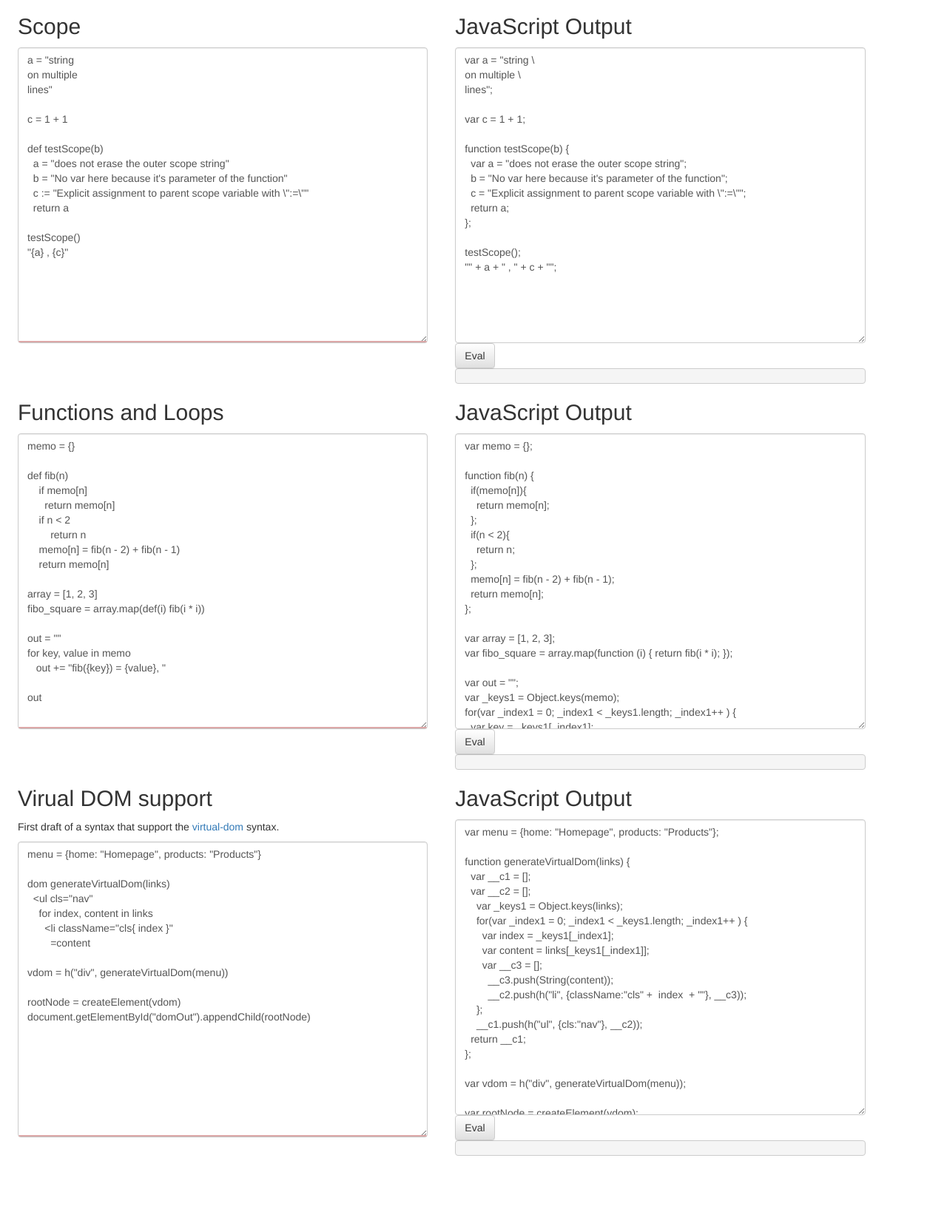
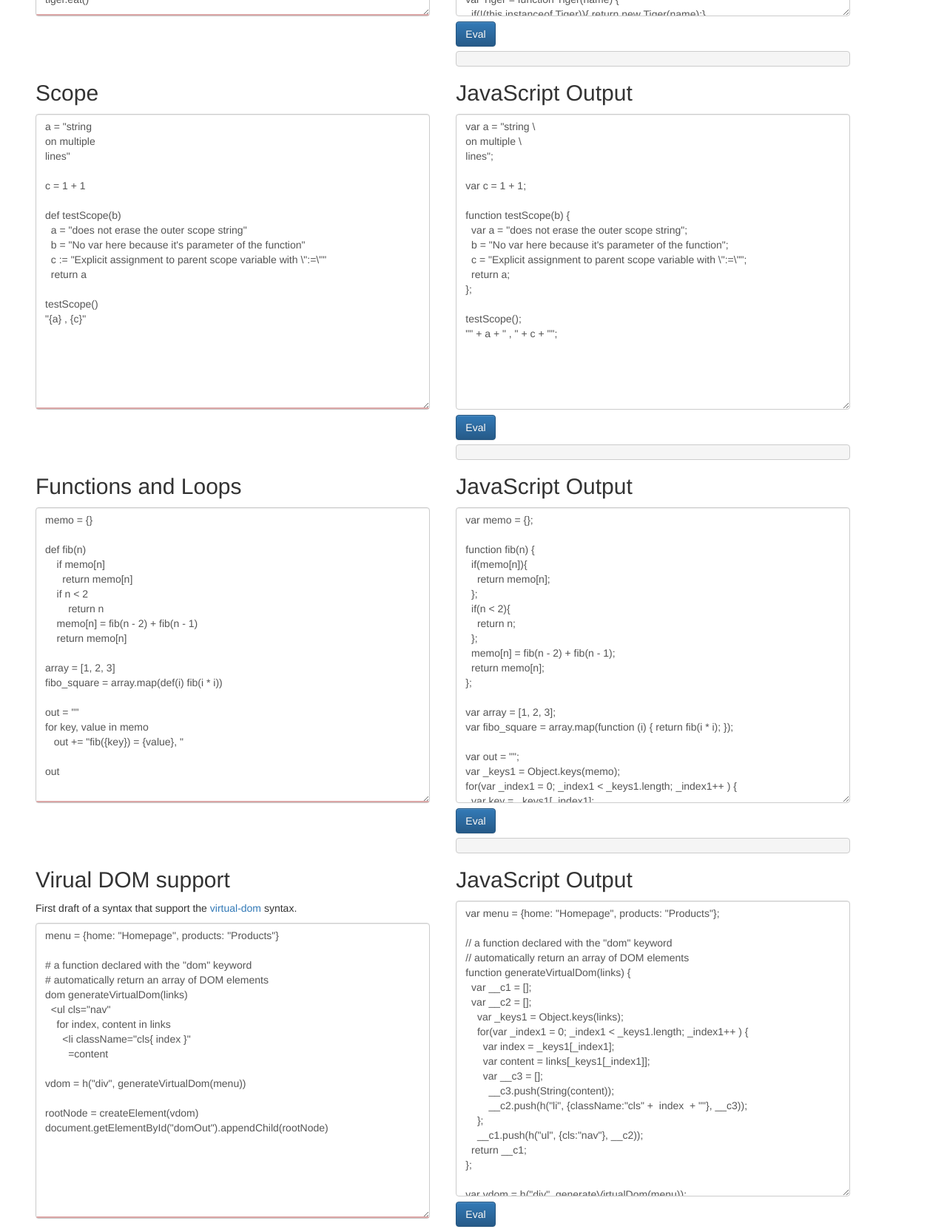
Before and after one commit to batiste/CokeScript, a website: page index.html in a window 1280 px wide. Shown: the part 1127-2789 px from the top of the page at 74% size. Before the commit the page ends 2710 px from the top, so only its background shows below. Drawn offline with nearby package versions, Linux system fonts and the light colour scheme.

Commit message:
Better documentation

```diff
--- a/cokescript.js
+++ b/cokescript.js
@@ -597,6 +597,9 @@ var backend = {
     }
     return v;
   },
+  'comment': function(node) {
+    return node.value.replace(/^#/g, "//");
+  },
 };
 
 function generateCode(node, ns) {
--- a/index.html
+++ b/index.html
@@ -14,7 +14,7 @@ CokeScript language, whitespace sensitive language that compile to JavaScript
 <div class="jumbotron">
       <div class="container">
         <h1>CokeScript</h1>
-        <p>Because Coffee is not enough.</p>
+        <p>Because Coffee is not enough. <a href="https://github.com/batiste/CokeScript/" class="btn btn-lg btn-info">Github</a></p>
       </div>
     </div>
 
@@ -32,11 +32,12 @@ CokeScript language, whitespace sensitive language that compile to JavaScript
 <li>Classes with "classical" inheritance</li>
 <li>Opiniated syntax rules that enfore a rigid coding style</li>
 <li>A quite good grammar parser that hints about what is wrong</li>
+<li><a href="#egDOM">Virtual Dom support</a> directly within the language</li>
 </ol>
 
 <p>More info on the github page <a href="https://github.com/batiste/CokeScript/">https://github.com/batiste/CokeScript/</a></p>
 
-<label><input type="checkbox" id="notrycatch"> No try catch</label>
+<label><input type="checkbox" id="notrycatch"> Do not catch errors in the example.</label>
 
 <div style="clear:both" id="egClass">
 <div class="col">
@@ -70,7 +71,7 @@ tiger.eat()
 <div class="col">
   <h2>JavaScript Output</h2>
   <textarea class="code form-control"></textarea>
-  <button class="evalButton btn btn-default">Eval</button>
+  <button class="evalButton btn btn-primary">Eval</button>
   <pre class="evalResult"></pre>
 </div>
 
@@ -107,7 +108,7 @@ testScope()
 <div class="col">
   <h2>JavaScript Output</h2>
   <textarea class="code form-control"></textarea>
-  <button class="evalButton btn btn-default">Eval</button>
+  <button class="evalButton btn btn-primary">Eval</button>
   <pre class="evalResult"></pre>
 </div>
 
@@ -148,7 +149,7 @@ out
 <div class="col">
   <h2>JavaScript Output</h2>
   <textarea class="code form-control"></textarea>
-  <button class="evalButton btn btn-default">Eval</button>
+  <button class="evalButton btn btn-primary">Eval</button>
   <pre class="evalResult"></pre>
 </div>
 
@@ -170,6 +171,8 @@ virtual-dom</a> syntax.</p>
 <textarea class="in form-control">
 menu = {home: "Homepage", products: "Products"}
 
+# a function declared with the "dom" keyword
+# automatically return an array of DOM elements
 dom generateVirtualDom(links)
   <ul cls="nav"
     for index, content in links
@@ -192,7 +195,7 @@ document.getElementById("domOut").appendChild(rootNode)
 <div class="col">
   <h2>JavaScript Output</h2>
   <textarea class="code form-control"></textarea>
-  <button class="evalButton btn btn-default">Eval</button>
+  <button class="evalButton btn btn-primary">Eval</button>
   <pre class="evalResult"></pre>
 
   <div id="domOut"></div>
--- a/main.css
+++ b/main.css
@@ -1,5 +1,6 @@
 body, html {
-  padding:1em;
+  padding:2em;
+  padding-bottom: 30em;
 }
 textarea, textarea.form-control {
   width:100%;
@@ -24,5 +25,9 @@ h1, h2, h3 {
   margin:0;
 }
 button {
-  font-size:1.2em
+  font-size:1.2em;
+  margin: 0.5em 0;
 }
+pre {
+    margin: 0.5em 0;
+}
```
Also changed, not shown: dist/cokescript.js.
